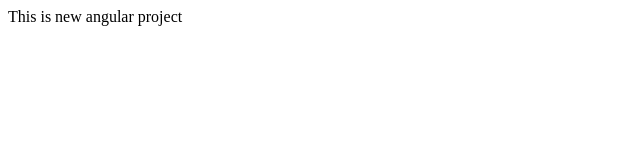
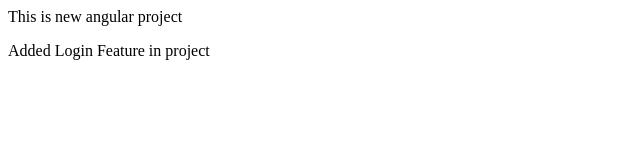
Before and after one commit to ug2510/IVP_AngularProject1, a plain HTML site: page index.html in a window 1280 px wide. Shown: the whole page, without its empty margins (0-640 px from the left). Drawn offline with Linux system fonts and the light colour scheme.

Commit message:
added login feature

```diff
--- a/index.html
+++ b/index.html
@@ -1 +1,2 @@
 <p>This is new angular project</p>
+<p>Added Login Feature in project</p>
```
